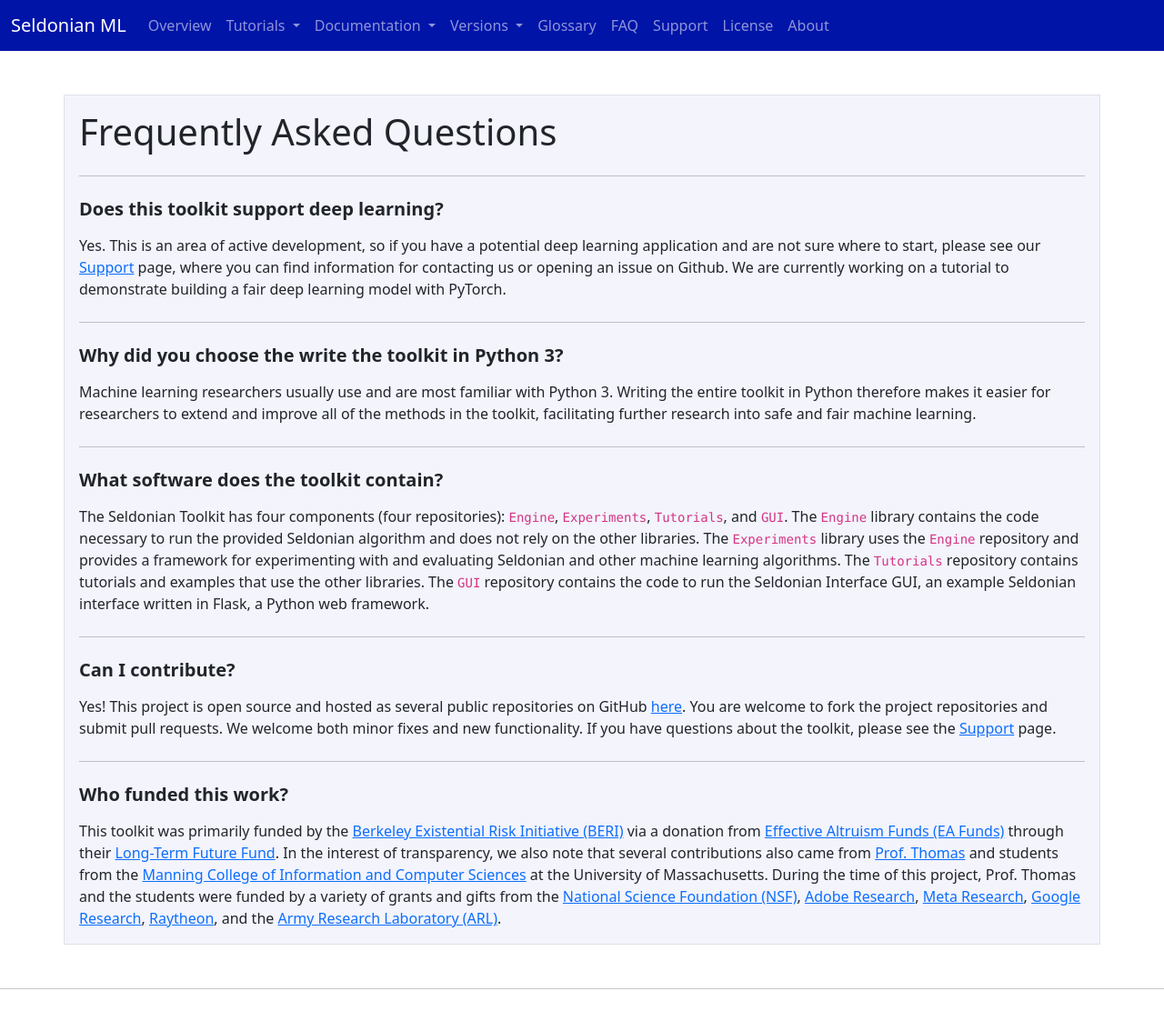
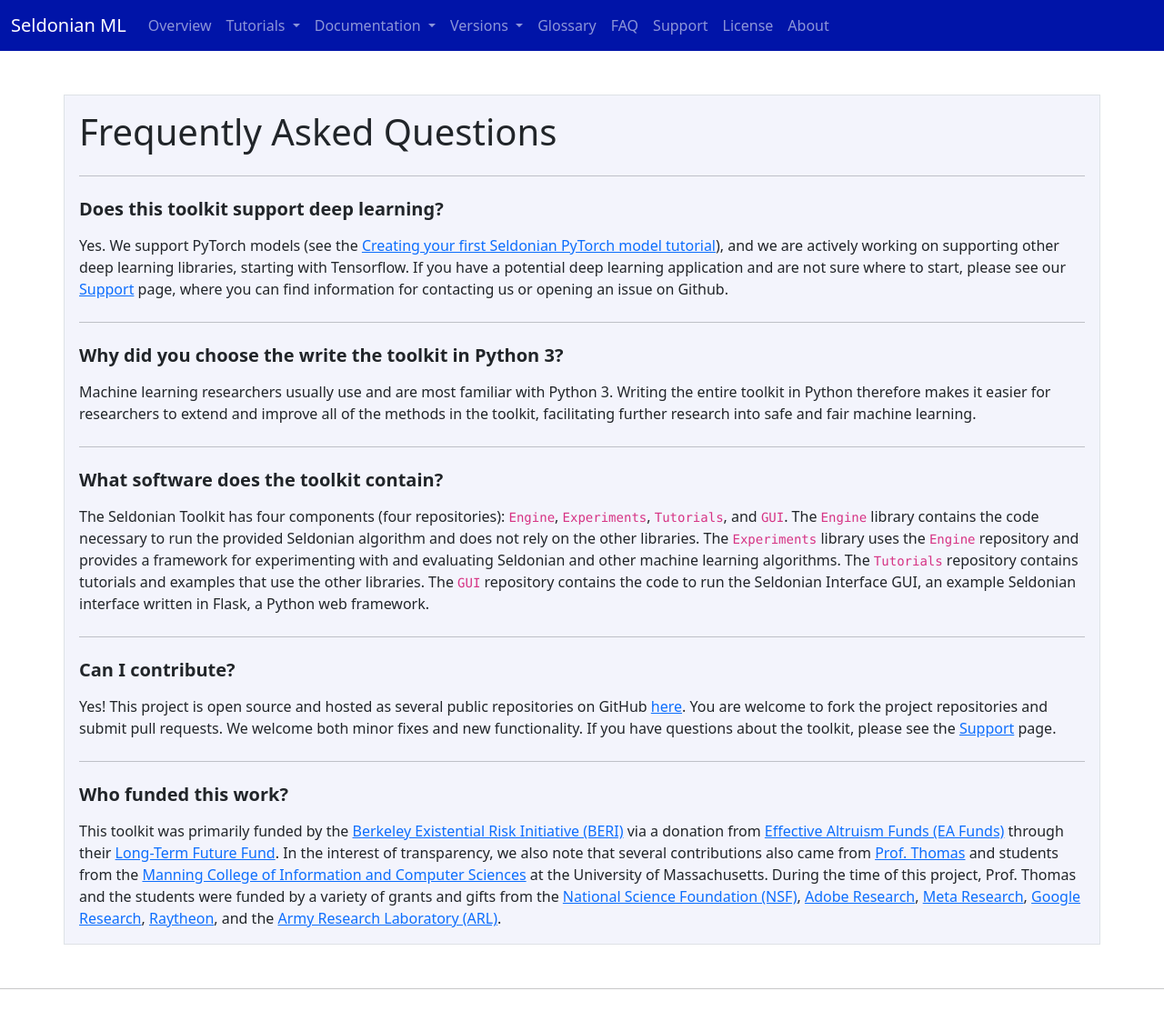
Before and after one commit to seldonian-framework/Tutorials, a Jekyll site: the page built from faq.md, in a window 1280 px wide. Shown: the whole page at 91% size. Built offline with Jekyll 4.4.1, drawn with Linux system fonts in a browser that asks for light colours.

Commit message:
update PyTorch FAQ

```diff
--- a/faq.md
+++ b/faq.md
@@ -9,7 +9,7 @@ permalink: /faq/
 
 <hr class="my-4">
 <h5 class="mb-3"><b>Does this toolkit support deep learning?</b></h5>
-Yes. This is an area of active development, so if you have a potential deep learning application and are not sure where to start, please see our <a href="{{ "/support" | relative_url }}">Support</a> page, where you can find information for contacting us or opening an issue on Github. We are currently working on a tutorial to demonstrate building a fair deep learning model with PyTorch.
+Yes. We support PyTorch models (see the <a href="{{ "/tutorials/pytorch_mnist" | relative_url }}">Creating your first Seldonian PyTorch model tutorial</a>), and we are actively working on supporting other deep learning libraries, starting with Tensorflow. If you have a potential deep learning application and are not sure where to start, please see our <a href="{{ "/support" | relative_url }}">Support</a> page, where you can find information for contacting us or opening an issue on Github.
 
 <hr class="my-4">
 <h5 class="mb-3"><b>Why did you choose the write the toolkit in Python 3?</b></h5>
```
